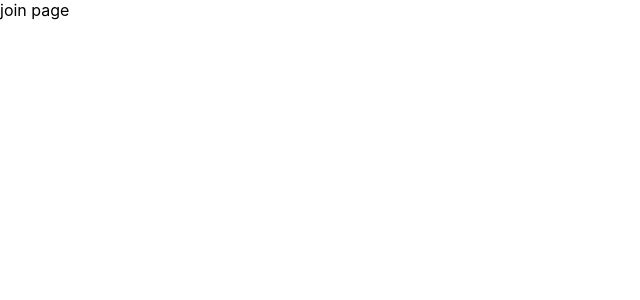
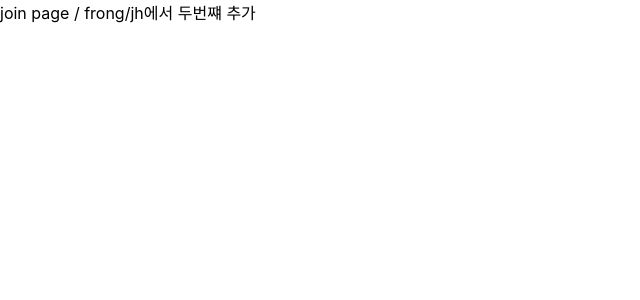
Before and after one commit to jhrogh/group-proj, a React (Create React App) app: page /join in a window 1280 px wide. Shown: the top 300 px of the page, without its empty margins (0-640 px from the left). Built offline with nearby package versions, Linux system fonts and the light colour scheme.

Commit message:
front/jh 두번째 추가 join

```diff
--- a/src/pages/join/Join.js
+++ b/src/pages/join/Join.js
@@ -1,7 +1,7 @@
 import React from "react";
 
 function Join() {
-  return <div>join page</div>;
+  return <div>join page / frong/jh에서 두번쨰 추가</div>;
 }
 
 export default Join;
```
